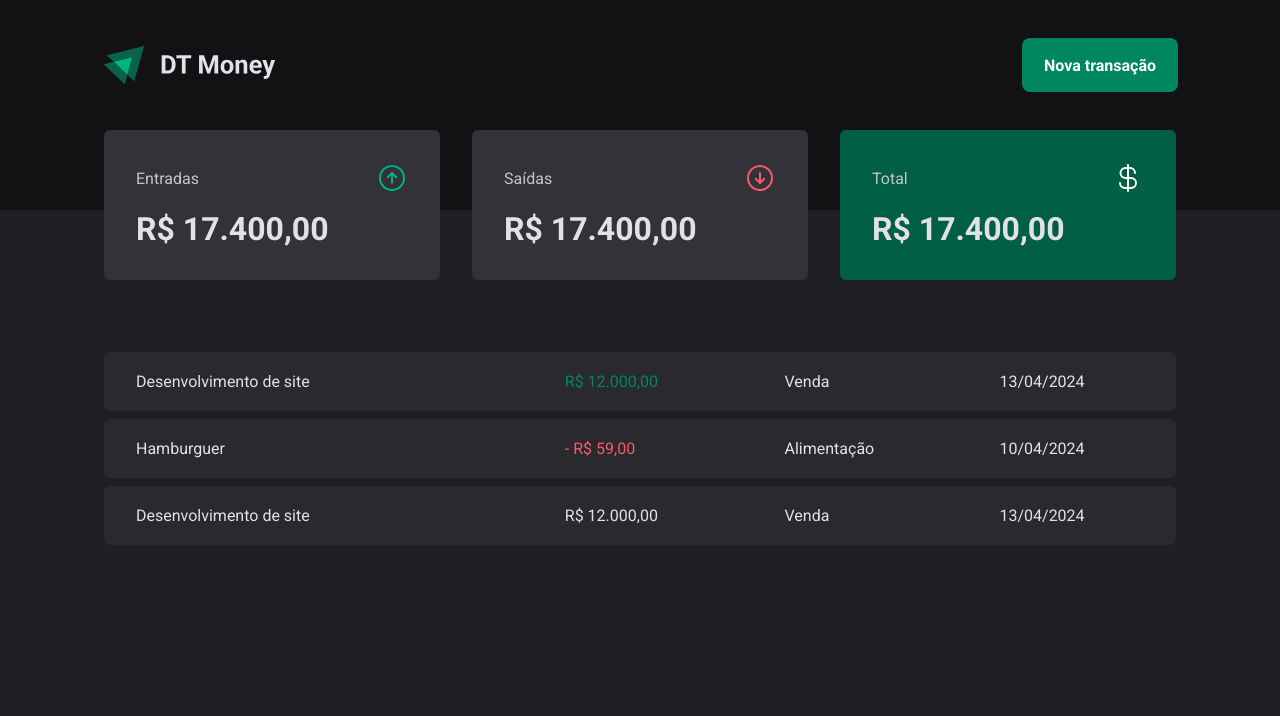
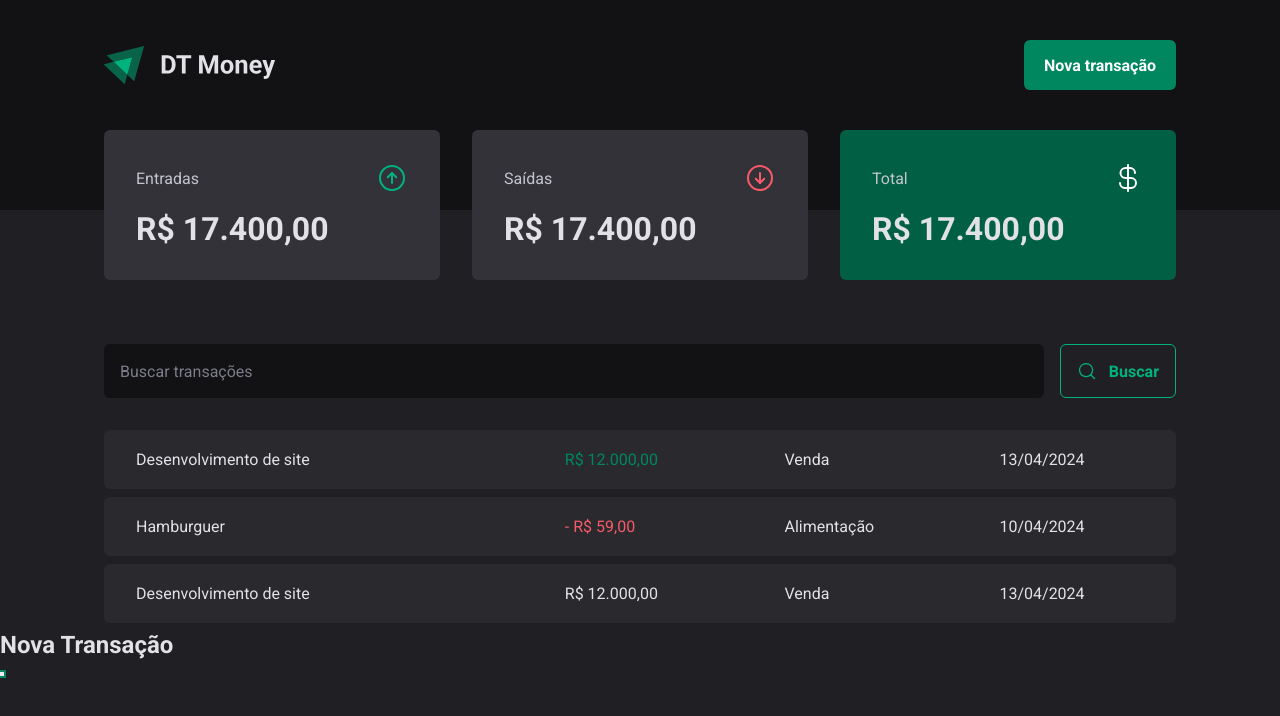
Before and after one commit to james-meneses/dt-money, a React (Vite) app: page / in a window 1280 px wide. Both pictures are taken after a click on the button "Nova transação". Shown: the top 716 px of the page. Built offline with nearby package versions, Linux system fonts and the light colour scheme.

Commit message:
Starts the 'new transaction' dialog. Uses radix dialog component

```diff
--- a/index.html
+++ b/index.html
@@ -1,5 +1,5 @@
 <!doctype html>
-<html lang="en">
+<html lang="pt-BR">
   <head>
     <meta charset="UTF-8" />
 
@@ -11,7 +11,7 @@
 
     <link href="https://fonts.googleapis.com/css2?family=Roboto:wght@100;400;700&display=swap" rel="stylesheet" />
 
-    <title>Vite + React + TS</title>
+    <title>DT Money</title>
   </head>
   <body>
     <div id="root"></div>
--- a/package.json
+++ b/package.json
@@ -10,6 +10,7 @@
     "preview": "vite preview"
   },
   "dependencies": {
+    "@radix-ui/react-dialog": "^1.1.1",
     "@types/styled-components": "^5.1.34",
     "phosphor-react": "^1.4.1",
     "react": "^18.3.1",
--- a/src/components/Header/index.tsx
+++ b/src/components/Header/index.tsx
@@ -1,4 +1,5 @@
 import { HeaderContainer, HeaderContent, NewTransactionButton } from "./styles";
+import * as Dialog from "@radix-ui/react-dialog";
 
 import logoImg from "../../assets/logo.svg";
 
@@ -7,7 +8,20 @@
     <HeaderContainer>
       <HeaderContent>
         <img src={logoImg} alt="logo dt money" />
-        <NewTransactionButton>Nova transação</NewTransactionButton>
+        <Dialog.Root>
+          <Dialog.Trigger asChild>
+            <NewTransactionButton>Nova transação</NewTransactionButton>
+          </Dialog.Trigger>
+
+          <Dialog.Portal>
+            <Dialog.Overlay />
+
+            <Dialog.Content>
+              <Dialog.Title>Nova Transação</Dialog.Title>
+              <Dialog.Close />
+            </Dialog.Content>
+          </Dialog.Portal>
+        </Dialog.Root>
       </HeaderContent>
     </HeaderContainer>
   );
--- /dev/null
+++ b/src/pages/Transactions/components/SearchForm/index.tsx
@@ -0,0 +1,14 @@
+import { MagnifyingGlass } from "phosphor-react";
+import { SearchFormContainer, SearchButton, SearchInput } from "./styles";
+
+export function SearchForm() {
+  return (
+    <SearchFormContainer>
+      <SearchInput type="text" placeholder="Buscar transações" />
+      <SearchButton type="submit">
+        <MagnifyingGlass size={20} />
+        Buscar
+      </SearchButton>
+    </SearchFormContainer>
+  );
+}
--- /dev/null
+++ b/src/pages/Transactions/components/SearchForm/styles.ts
@@ -0,0 +1,41 @@
+import styled from "styled-components";
+
+export const SearchFormContainer = styled.form`
+  display: flex;
+  gap: 1rem;
+`;
+
+export const SearchInput = styled.input`
+  flex: 1;
+  border-radius: 6px;
+  /* border: 1px solid ${(props) => props.theme["gray-900"]}; */
+  border: 0;
+  background: ${(props) => props.theme["gray-900"]};
+  color: ${(props) => props.theme["gray-100"]};
+  padding: 1rem;
+
+  &::placeholder {
+    color: ${(props) => props.theme["gray-500"]};
+  }
+`;
+
+export const SearchButton = styled.button`
+  display: flex;
+  align-items: center;
+  gap: 0.75rem;
+
+  border: 0;
+  padding: 1rem;
+  background: transparent;
+  border: 1px solid ${(props) => props.theme["green-300"]};
+  color: ${(props) => props.theme["green-300"]};
+  font-weight: bold;
+  border-radius: 6px;
+
+  &:hover {
+    background: ${(props) => props.theme["green-500"]};
+    border-color: ${(props) => props.theme["green-500"]};
+    color: ${(props) => props.theme.white};
+    transition: background-color 0.2s, color 0.2s, border-color 0.2s;
+  }
+`;
--- a/src/pages/Transactions/index.tsx
+++ b/src/pages/Transactions/index.tsx
@@ -1,5 +1,7 @@
 import { Header } from "../../components/Header";
 import { Summary } from "../../components/Summary";
+import { SearchForm } from "./components/SearchForm";
+
 import {
   PriceHighlight,
   TransactionsContainer,
@@ -13,6 +15,7 @@
       <Summary />
 
       <TransactionsContainer>
+        <SearchForm />
         <TransactionsTable>
           <tbody>
             <tr>
```
Also changed, not shown: 1 other file (tests, documents, lock files or other folders).
